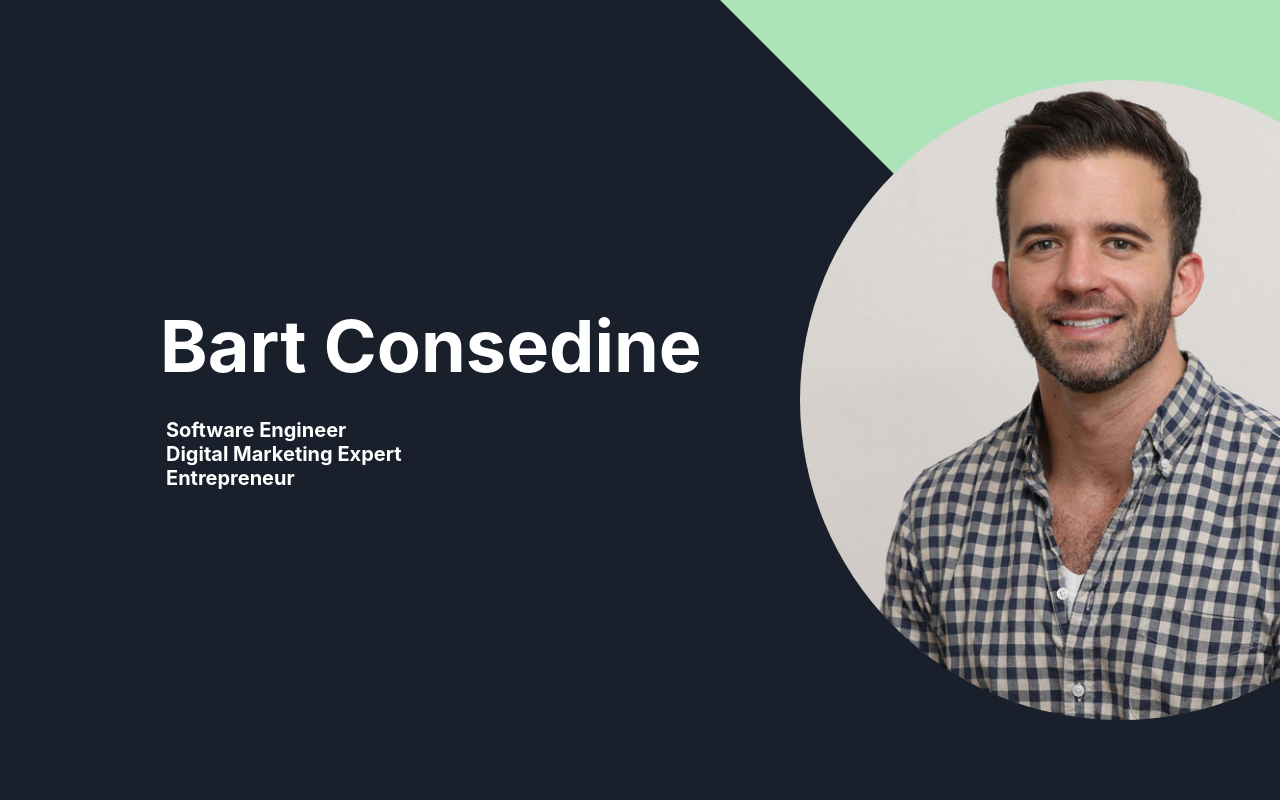
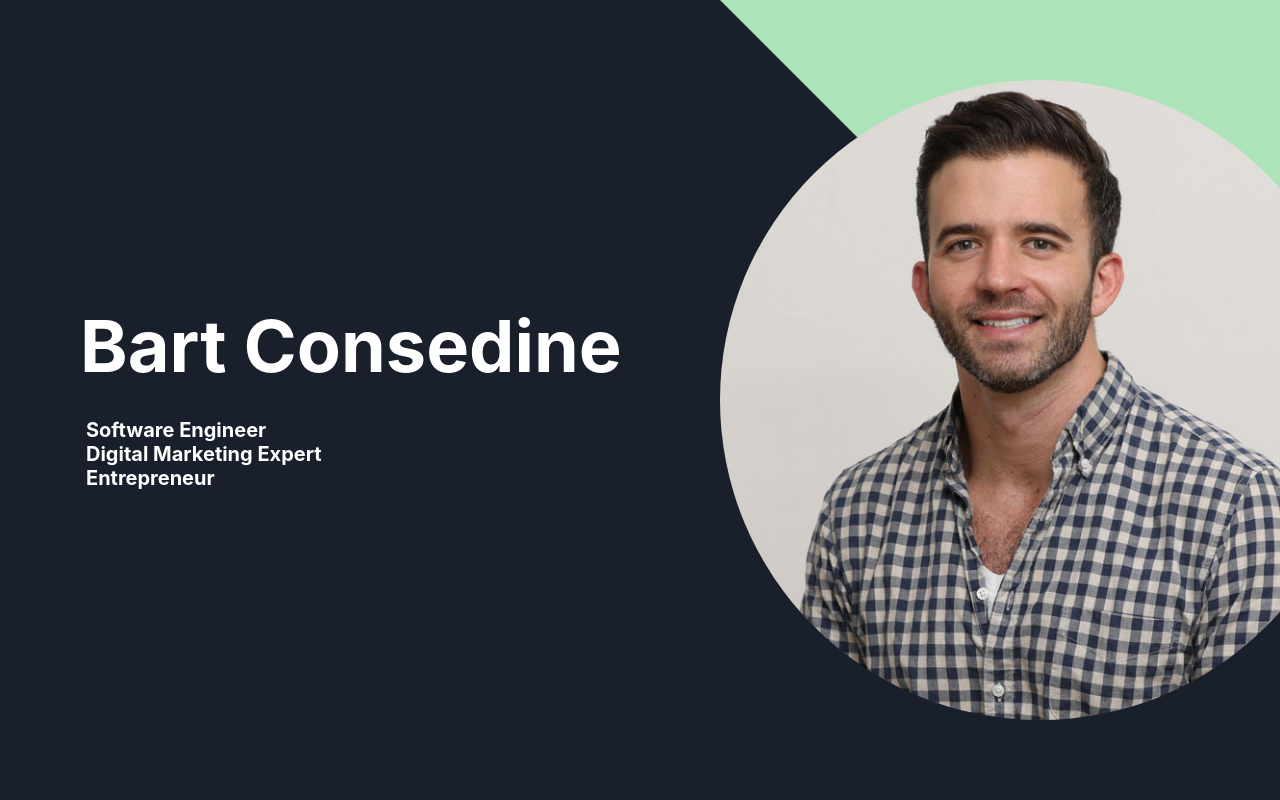
Before and after one commit to bartconsedine/bartconsedineDOTcom, a Next.js app: page / in a window 1280 px wide. Shown: the top 800 px of the page. Built offline with nearby package versions, Linux system fonts and the light colour scheme.

Commit message:
Update HeroMain.js

```diff
--- a/src/components/hero/HeroMain.js
+++ b/src/components/hero/HeroMain.js
@@ -26,7 +26,7 @@ const HeroMain = () => {
             minH="100vh"
             overflow="none"
             direction={["column", null, "row"]}
-            paddingLeft={["1em", null, "20em"]}
+            paddingLeft={["1em", null, "10em"]}
         >
             <Flex zIndex={3} {...boxStyles} direction="column" justifyContent={'center'} align="left">
                 <Heading size={"4xl"} marginBottom=".5em">Bart Consedine</Heading>
```
